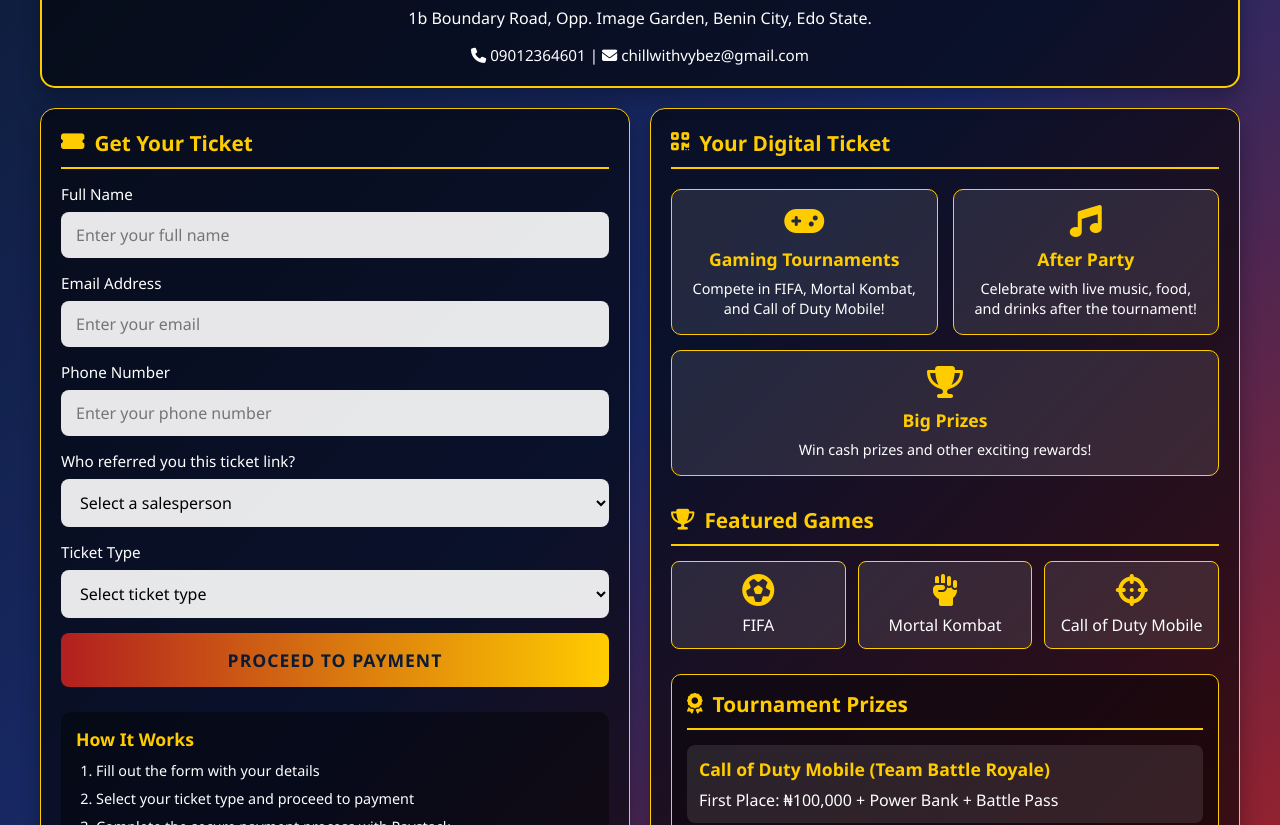
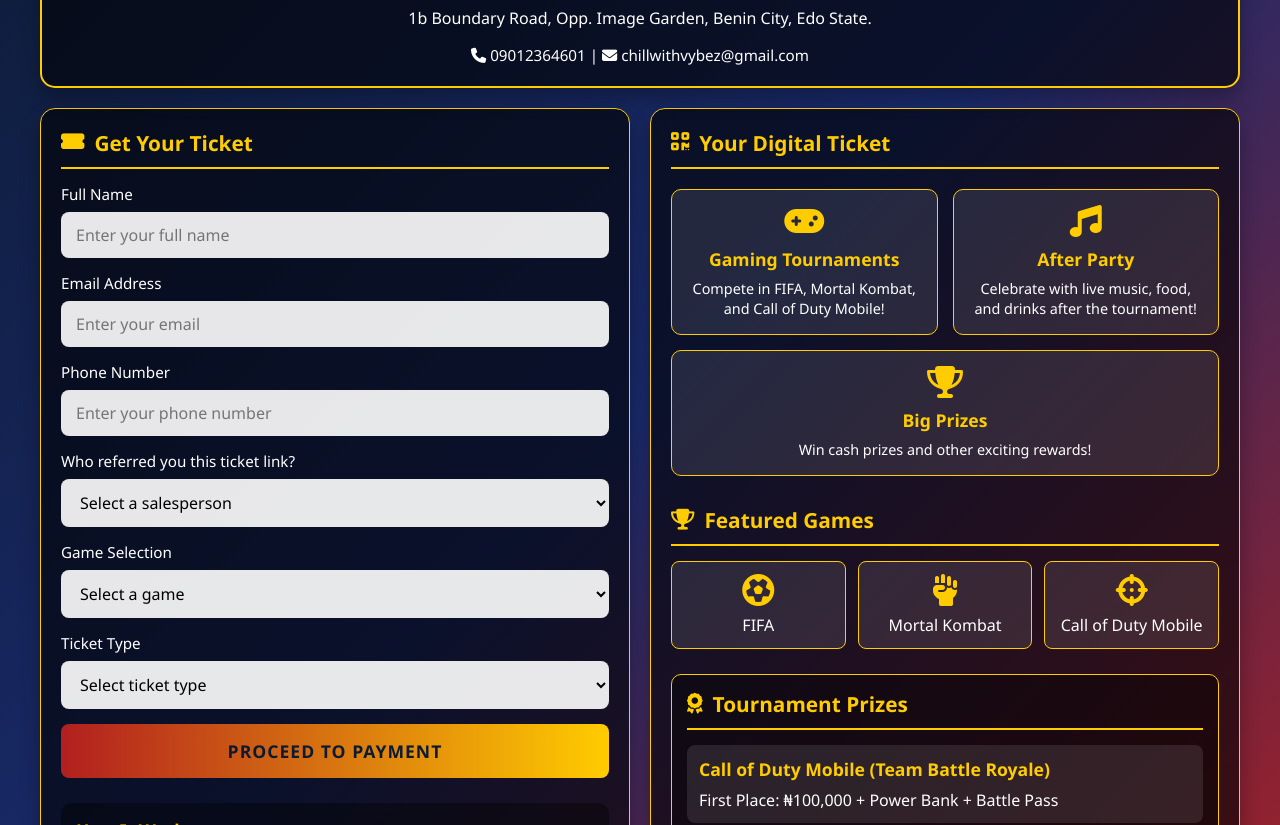
Before and after one commit to vybeFest/vybeFest, a plain HTML site: page index.html in a window 1280 px wide. Shown: the part 275-1100 px from the top of the page. Drawn offline with Linux system fonts and the light colour scheme; a script that the page names is missing.

Commit message:
Update index.html

```diff
--- a/index.html
+++ b/index.html
@@ -692,7 +692,21 @@
                             <option value="Igwe">Igwe Okocha</option>
                             <option value="Ochuko">Ochuko</option> </select></div>
 
+                          <div class="form-group">
+                        <label for="game">Game Selection</label>
+                        <select id="game" name="game" required>
+                            <option value="">Select a game</option>
+                            <option value="fifa">FIFA</option>
+                            <option value="mortalkombat">Mortal Kombat</option>
+                            <option value="codm">Call of Duty Mobile (Team Battle Royale)</option>
+                            <option value="spectator">Spectator (Not Playing)</option>
+                        </select>
+                    </div>
 
+                    <div class="form-group" id="teamGroup" style="display: none;">
+                        <label for="team">Team Name (Required for Call of Duty)</label>
+                        <input type="text" id="team" name="team" placeholder="Enter your team name">
+                    </div>
 
                     <div class="form-group">
                         <label for="ticketType">Ticket Type</label>
```
